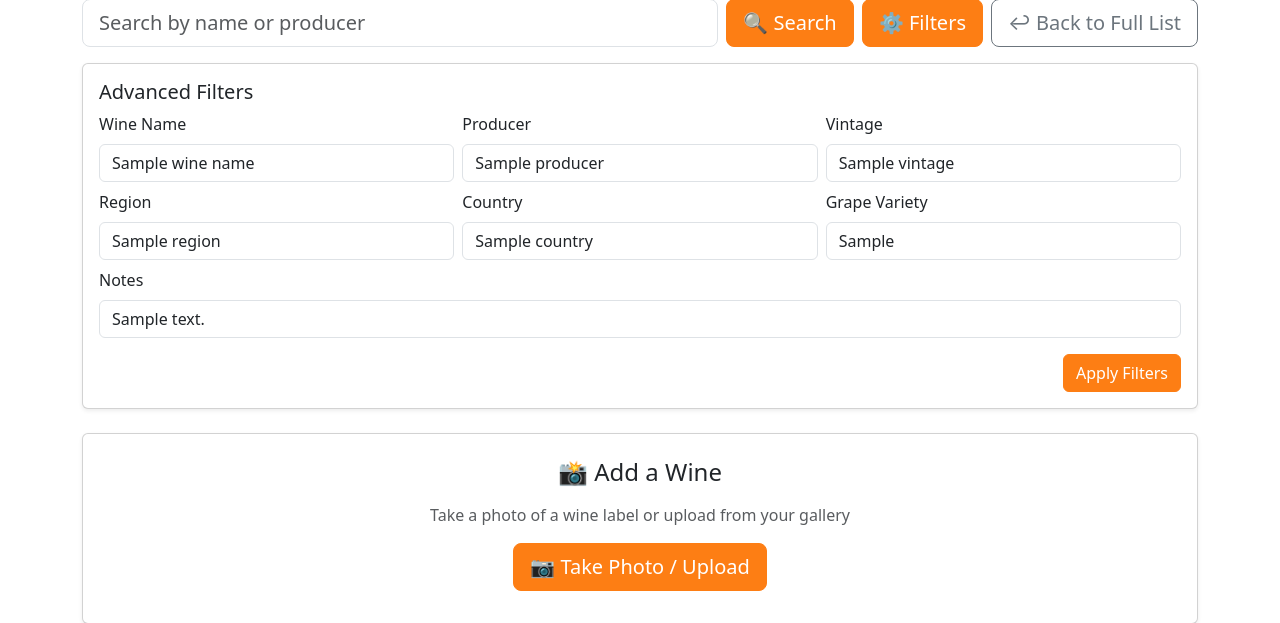
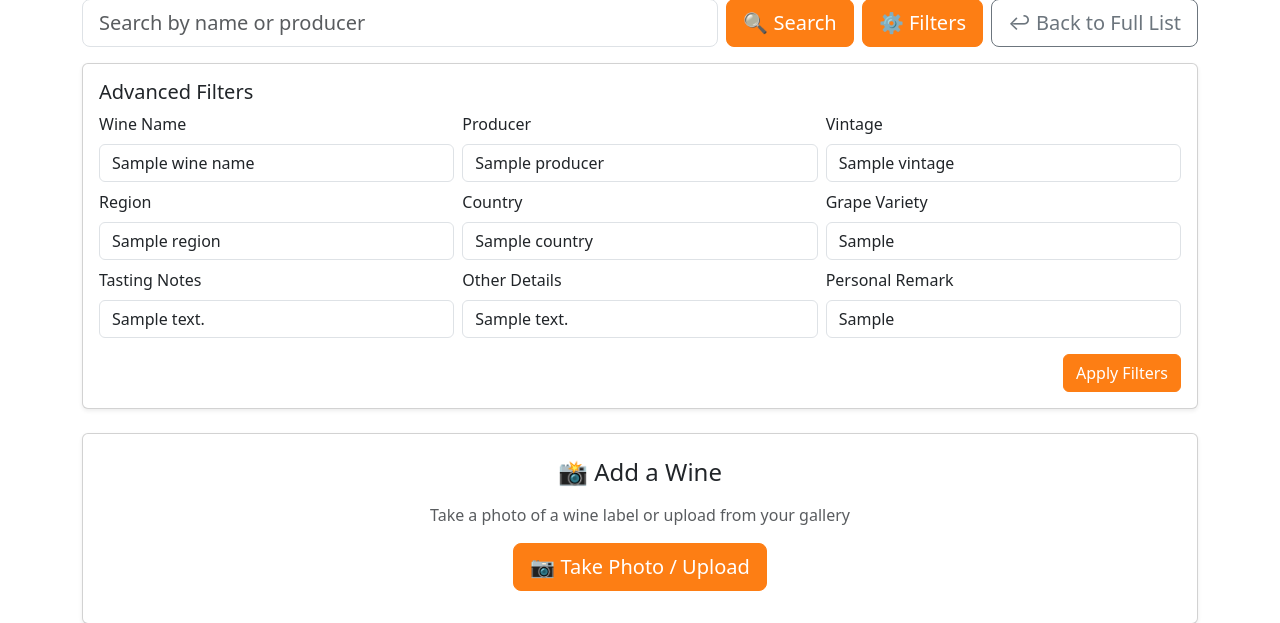
Before and after one commit to Toby-Yu/wine-journal, a Flask app: template templates/index.html in a window 1280 px wide. Shown: the part 153-776 px from the top of the page. Run offline with Flask 3, Linux system fonts and the light colour scheme; the template is opened without the code that fills it: most values are stand-ins (such as "Sample title", 1, 10 or a date in 2020).

Commit message:
Add personal remark field to allow user to add their special remark. Also, enhance the filter function such that the user can search any combination of the field appears in the wine journal.

```diff
--- a/app.py
+++ b/app.py
@@ -33,11 +33,13 @@ def index():
     region = request.args.get('region', '').strip()
     country = request.args.get('country', '').strip()
     grape_variety = request.args.get('grape_variety', '').strip()
-    notes = request.args.get('notes', '').strip()
+    other_details = request.args.get('other_details', '').strip()
+    tasting_notes = request.args.get('tasting_notes', '').strip()
+    # New: personal remark filter
+    personal_remark = request.args.get('personal_remark', '').strip()
 
     query = JournalEntry.query
 
-    # Main keyword search
     if search:
         name_or_producer = or_(
             JournalEntry.wine_name.ilike(f'%{search}%'),
@@ -51,7 +53,6 @@ def index():
             )
         query = query.filter(name_or_producer)
 
-    # Advanced filters
     if wine_name:
         query = query.filter(JournalEntry.wine_name.ilike(f'%{wine_name}%'))
     if producer:
@@ -64,14 +65,21 @@ def index():
         query = query.filter(JournalEntry.country.ilike(f'%{country}%'))
     if grape_variety:
         query = query.filter(JournalEntry.grape_variety.ilike(f'%{grape_variety}%'))
-    if notes:
-        query = query.filter(JournalEntry.other_details.ilike(f'%{notes}%'))
+    if other_details:
+        query = query.filter(JournalEntry.other_details.ilike(f'%{other_details}%'))
+    if tasting_notes:
+        query = query.filter(JournalEntry.tasting_notes.ilike(f'%{tasting_notes}%'))
+    if personal_remark:
+        query = query.filter(JournalEntry.personal_remark.ilike(f'%{personal_remark}%'))
 
     entries = query.order_by(JournalEntry.id.desc()).all()
     return render_template('index.html', entries=entries, search=search,
                            wine_name=wine_name, producer=producer,
                            vintage=vintage, region=region, country=country,
-                           grape_variety=grape_variety, notes=notes)
+                           grape_variety=grape_variety,
+                           other_details=other_details,
+                           tasting_notes=tasting_notes,
+                           personal_remark=personal_remark)
 
 @app.route('/upload', methods=['POST'])
 def upload():
@@ -107,10 +115,12 @@ def upload():
             entry.region = result.get('region', '')
             entry.country = result.get('country', '')
             entry.grape_variety = result.get('grape_variety', '')
-            entry.tasting_notes = result.get('tasting_notes', '')   # new
+            entry.tasting_notes = result.get('tasting_notes', '')
             entry.other_details = result.get('other_details', '')
             entry.confidence = result.get('confidence', 0.0)
             entry.raw_ai_response = result.get('raw_response', '')
+            # personal_remark stays empty until the user adds one
+            entry.personal_remark = ''
             db.session.commit()
         except Exception as e:
             flash(f'AI analysis failed: {str(e)}. Please fill manually.', 'warning')
@@ -130,8 +140,10 @@ def edit_entry(entry_id):
         entry.region = request.form.get('region', '')
         entry.country = request.form.get('country', '')
         entry.grape_variety = request.form.get('grape_variety', '')
-        entry.tasting_notes = request.form.get('tasting_notes', '')  # new
+        entry.tasting_notes = request.form.get('tasting_notes', '')
         entry.other_details = request.form.get('other_details', '')
+        # New: save personal remark
+        entry.personal_remark = request.form.get('personal_remark', '')
         db.session.commit()
         flash('Entry saved!', 'success')
         return redirect(url_for('view_entry', entry_id=entry.id))
--- a/database.py
+++ b/database.py
@@ -13,7 +13,8 @@ class JournalEntry(db.Model):
     region = db.Column(db.String(255))
     country = db.Column(db.String(255))
     grape_variety = db.Column(db.String(255))
-    tasting_notes = db.Column(db.Text)      # new field
+    tasting_notes = db.Column(db.Text)
+    personal_remark = db.Column(db.Text)
     other_details = db.Column(db.Text)
     confidence = db.Column(db.Float, default=0.0)
     raw_ai_response = db.Column(db.Text)
--- a/templates/index.html
+++ b/templates/index.html
@@ -2,7 +2,6 @@
 {% block content %}
 <h1 class="mb-4">Your Wine Journal</h1>
 
-<!-- Search & Filters Form  -->
 <form method="get">
     <div class="d-flex flex-nowrap align-items-center gap-2 mb-3">
         <input type="text" name="q" class="form-control form-control-lg flex-grow-1"
@@ -11,15 +10,14 @@
             <button class="btn btn-primary btn-lg text-nowrap" type="submit">🔍 Search</button>
             <button type="button" class="btn btn-primary btn-lg text-nowrap" id="toggleFiltersBtn">⚙️ Filters</button>
             <a href="/" class="btn btn-outline-secondary btn-lg text-nowrap
-               {% if not (search or wine_name or producer or vintage or region or country or grape_variety or notes) %}invisible{% endif %}">
+               {% if not (search or wine_name or producer or vintage or region or country or grape_variety or other_details or tasting_notes or personal_remark) %}invisible{% endif %}">
                ↩ Back to Full List
             </a>
         </div>
     </div>
 
-    <!-- Advanced Filters panel -->
     <div id="advancedFilters"
-         class="card shadow-sm mb-4 {% if not (wine_name or producer or vintage or region or country or grape_variety or notes) %}d-none{% endif %}">
+         class="card shadow-sm mb-4 {% if not (wine_name or producer or vintage or region or country or grape_variety or other_details or tasting_notes or personal_remark) %}d-none{% endif %}">
         <div class="card-body">
             <h5 class="card-title">Advanced Filters</h5>
             <div class="row g-2">
@@ -47,10 +45,20 @@
                     <label class="form-label">Grape Variety</label>
                     <input type="text" name="grape_variety" class="form-control" value="{{ grape_variety }}">
                 </div>
-                <div class="col-12">
-                    <label class="form-label">Notes</label>
-                    <input type="text" name="notes" class="form-control" value="{{ notes }}">
+                <div class="col-md-4">
+                    <label class="form-label">Tasting Notes</label>
+                    <input type="text" name="tasting_notes" class="form-control" value="{{ tasting_notes }}">
                 </div>
+                <div class="col-md-4">
+                    <label class="form-label">Other Details</label>
+                    <input type="text" name="other_details" class="form-control" value="{{ other_details }}">
+                </div>
+                <!-- NEW: Personal Remark filter -->
+                <div class="col-md-4">
+                    <label class="form-label">Personal Remark</label>
+                    <input type="text" name="personal_remark" class="form-control" value="{{ personal_remark }}">
+                </div>
+                <!-- END NEW -->
             </div>
             <div class="mt-3 text-end">
                 <button type="submit" class="btn btn-primary">Apply Filters</button>
@@ -101,13 +109,11 @@
             <div class="d-flex align-items-center">
                 <span class="badge bg-primary rounded-pill me-3">{{ entry.date.strftime('%Y-%m-%d') }}</span>
             </div>
-            <!-- Stretched link overlay for whole row click -->
             <a href="/entry/{{ entry.id }}" class="stretched-link"></a>
         </div>
         {% endfor %}
     </div>
 
-    <!-- Bulk actions bar -->
     <div id="bulkActions" class="d-flex justify-content-between align-items-center mb-4 d-none">
         <div>
             <button type="button" class="btn btn-sm btn-outline-secondary" id="selectAllBtn">Select All</button>
@@ -125,14 +131,13 @@
 <p class="text-muted">No wines yet. Upload your first label!</p>
 {% endif %}
 
-<!-- Hover effect – orange background -->
 <style>
     .journal-entry-hover {
         transition: background-color 0.2s ease, box-shadow 0.2s ease;
     }
     .journal-entry-hover:hover {
-        background-color: #fff3e6;   /* light orange, matches app theme */
-        box-shadow: 0 0.125rem 0.25rem rgba(253,126,20,0.2);  /* subtle orange shadow */
+        background-color: #fff3e6;
+        box-shadow: 0 0.125rem 0.25rem rgba(253,126,20,0.2);
     }
     .stretched-link-hover-area {
         position: relative;
@@ -152,7 +157,6 @@
     }
 </style>
 
-<!-- JavaScript -->
 <script>
     const photoInput = document.getElementById('photoInput');
     const submitBtn = document.getElementById('submitBtn');
--- a/templates/view_entry.html
+++ b/templates/view_entry.html
@@ -13,13 +13,14 @@
                 <p class="card-text"><strong>Region:</strong> {{ entry.region or '–' }}</p>
                 <p class="card-text"><strong>Country:</strong> {{ entry.country or '–' }}</p>
                 <p class="card-text"><strong>Grape:</strong> {{ entry.grape_variety or '–' }}</p>
-                <!-- Tasting Notes with AI badge -->
                 <p class="card-text">
                     <strong>🍷 Tasting Notes:</strong>
                     <span class="badge bg-secondary ms-1">🤖 AI‑generated</span><br>
                     {{ entry.tasting_notes or '–' }}
                 </p>
-                <!-- End Tasting Notes -->
+                <!-- NEW: Personal Remark -->
+                <p class="card-text"><strong>📝 Personal Remark:</strong> {{ entry.personal_remark or '–' }}</p>
+                <!-- END NEW -->
                 <p class="card-text"><strong>Other Details:</strong> {{ entry.other_details or '–' }}</p>
                 <p class="card-text">
                     <small class="text-muted">
@@ -31,7 +32,6 @@
                 <div class="mt-4 d-flex gap-2">
                     <a href="/entry/{{ entry.id }}/edit" class="btn btn-primary">✏️ Edit</a>
                     <a href="/" class="btn btn-outline-secondary">← Back to Journal</a>
-                    <!-- Delete button (with confirmation) -->
                     <form action="/entry/{{ entry.id }}/delete" method="post" onsubmit="return confirm('Delete this entry?');" class="ms-auto">
                         <button type="submit" class="btn btn-outline-danger">🗑️ Delete</button>
                     </form>
```
Also changed, not shown: add_personal_remark_column.py (added, +14 -0 lines), templates/edit_entry.html (+8 -2 lines), README.md.
